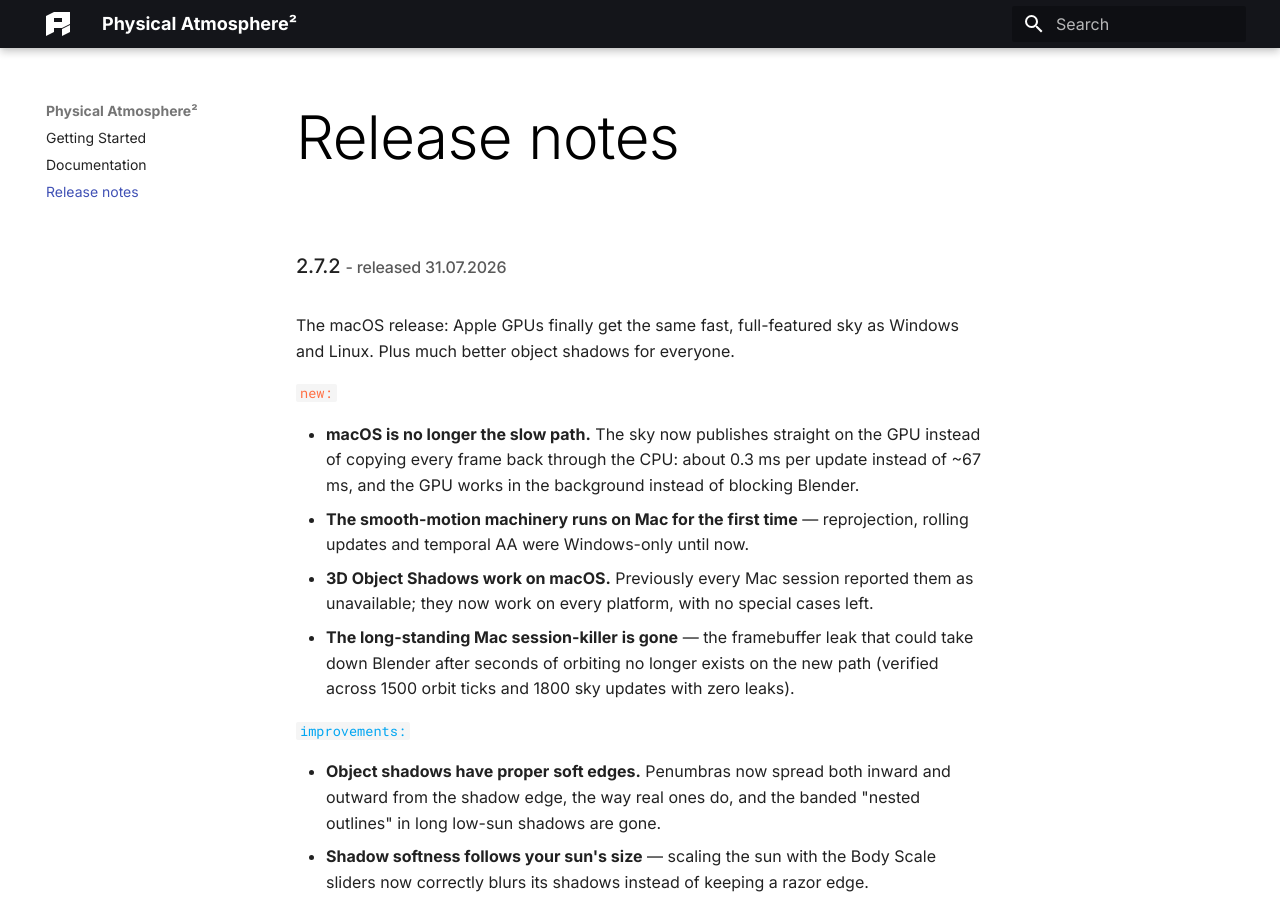
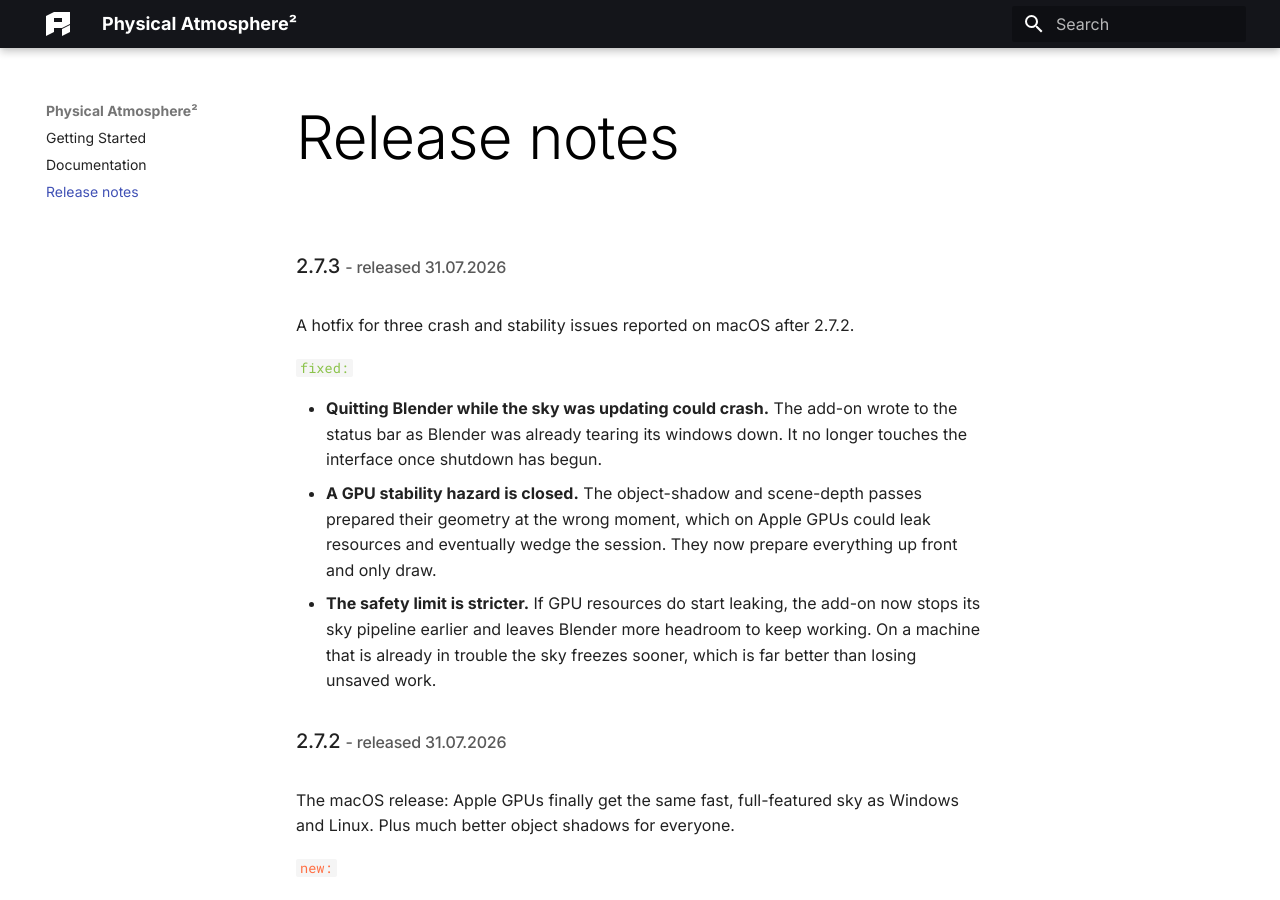
Before and after one commit to PhysicalAddons/web-pa, an MkDocs documentation site: the page built from docs/release-notes.md, in a window 1280 px wide and 900 px high. Built offline with MkDocs 1.6.1 and Material for MkDocs 9.7.7, drawn with Linux system fonts in a browser that asks for light colours.

Commit message:
Release notes for 2.7.3
Co-Authored-By: Claude Fable 5 <noreply@anthropic.com>

```diff
--- a/docs/release-notes.md
+++ b/docs/release-notes.md
@@ -1,3 +1,14 @@
+### 2.7.3 <small>- released 31.07.2026</small>
+
+A hotfix for three crash and stability issues reported on macOS after 2.7.2.
+
+`fixed:`{: .label-fixed }
+
+- **Quitting Blender while the sky was updating could crash.** The add-on wrote to the status bar as Blender was already tearing its windows down. It no longer touches the interface once shutdown has begun.
+- **A GPU stability hazard is closed.** The object-shadow and scene-depth passes prepared their geometry at the wrong moment, which on Apple GPUs could leak resources and eventually wedge the session. They now prepare everything up front and only draw.
+- **The safety limit is stricter.** If GPU resources do start leaking, the add-on now stops its sky pipeline earlier and leaves Blender more headroom to keep working. On a machine that is already in trouble the sky freezes sooner, which is far better than losing unsaved work.
+
+
 ### 2.7.2 <small>- released 31.07.2026</small>
 
 The macOS release: Apple GPUs finally get the same fast, full-featured sky as Windows and Linux. Plus much better object shadows for everyone.
```
